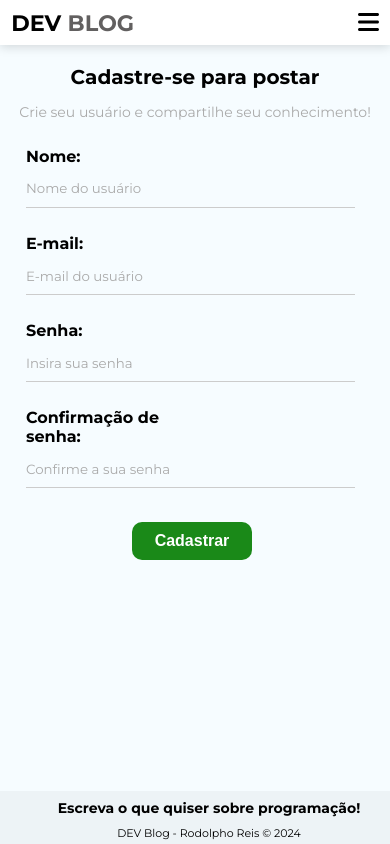
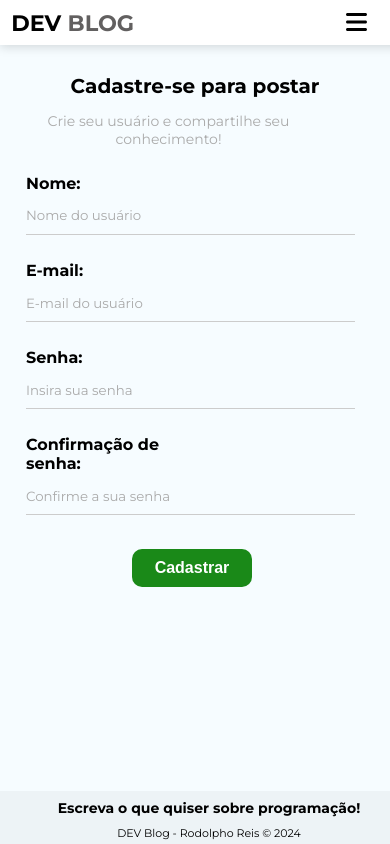
Before and after one commit to rodolphoreis/blog, a React (Vite) app: page /register in a window 390 px wide. Built offline with nearby package versions, Linux system fonts and the light colour scheme.

Commit message:
style: Adjust component styles

```diff
--- a/src/components/NavBar/NavBar.module.css
+++ b/src/components/NavBar/NavBar.module.css
@@ -90,12 +90,20 @@
 
 @media (max-width: 400px) {
   .navBar {
+    position: fixed;
+    top: 0;
+    width: 97%;
     padding: 0.5em 0.7em;
   }
-
+  svg {
+    padding-right: 22px;
+  }
   .brand {
     font-size: 1.4em;
     font-weight: bold;
+  }
+  li {
+    text-align: left;
   }
 
   .brand span {
--- a/src/pages/Register/Register.module.css
+++ b/src/pages/Register/Register.module.css
@@ -36,13 +36,14 @@
 @media (max-width: 400px) {
   .register {
     text-align: center;
-    margin-top: 20px;
+    margin-top: 74px;
   }
   .register h1 {
     font-size: 20px;
   }
 
   .register p {
+    width: 337px;
     font-size: 14px;
     margin-bottom: 26px;
   }
```
